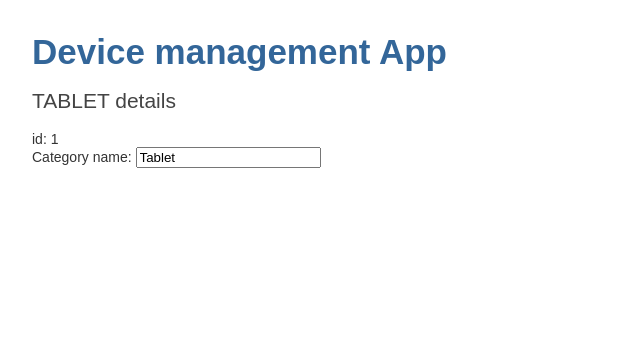
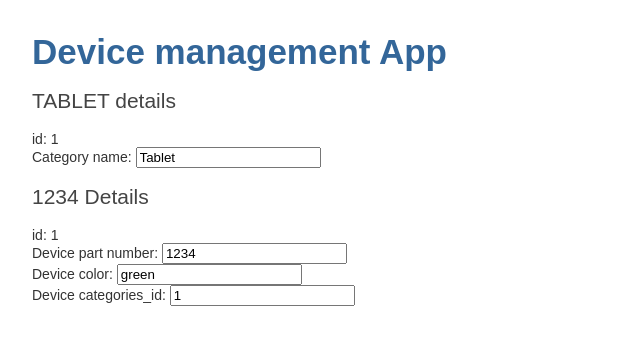
Before and after one commit to dhfuzari/device-management-ui, an Angular app: page /devices in a window 1280 px wide. Shown: the top 344 px of the page, without its empty margins (0-640 px from the left). Built offline with nearby package versions, Linux system fonts and the light colour scheme.

Commit message:
feat: device details component created

```diff
--- a/src/app/app.component.html
+++ b/src/app/app.component.html
@@ -1,3 +1,4 @@
 <h1>{{ title }}</h1>
 
 <app-categories></app-categories>
+<app-devices></app-devices>
--- a/src/app/app.module.ts
+++ b/src/app/app.module.ts
@@ -4,9 +4,10 @@ import { FormsModule } from '@angular/forms';
 
 import { AppComponent } from './app.component';
 import { CategoriesComponent } from './categories/categories.component';
+import { DevicesComponent } from './devices/devices.component';
 
 @NgModule({
-  declarations: [AppComponent, CategoriesComponent],
+  declarations: [AppComponent, CategoriesComponent, DevicesComponent],
   imports: [BrowserModule, FormsModule],
   providers: [],
   bootstrap: [AppComponent],
--- /dev/null
+++ b/src/app/device.ts
@@ -0,0 +1,6 @@
+export interface Device {
+  id: number;
+  categories_id: number;
+  color: string;
+  partNumber: number;
+}
--- /dev/null
+++ b/src/app/devices/devices.component.html
@@ -0,0 +1,22 @@
+<h2>{{ device.partNumber }} Details</h2>
+<div><span>id: </span>{{ device.id }}</div>
+<div>
+  <label for="partNumber">Device part number: </label>
+  <input
+    id="partNumber"
+    [(ngModel)]="device.partNumber"
+    placeholder="partNumber"
+  />
+</div>
+<div>
+  <label for="color">Device color: </label>
+  <input id="color" [(ngModel)]="device.color" placeholder="color" />
+</div>
+<div>
+  <label for="categories_id">Device categories_id: </label>
+  <input
+    id="categories_id"
+    [(ngModel)]="device.categories_id"
+    placeholder="categories_id"
+  />
+</div>
--- /dev/null
+++ b/src/app/devices/devices.component.ts
@@ -0,0 +1,20 @@
+import { Component, OnInit } from '@angular/core';
+import { Device } from '../device';
+
+@Component({
+  selector: 'app-devices',
+  templateUrl: './devices.component.html',
+  styleUrls: ['./devices.component.css'],
+})
+export class DevicesComponent implements OnInit {
+  device: Device = {
+    id: 1,
+    categories_id: 1,
+    color: 'green',
+    partNumber: 1234,
+  };
+
+  constructor() {}
+
+  ngOnInit(): void {}
+}
```
Also changed, not shown: src/app/devices/devices.component.css (added), 1 other file (tests, documents, lock files or other folders).
